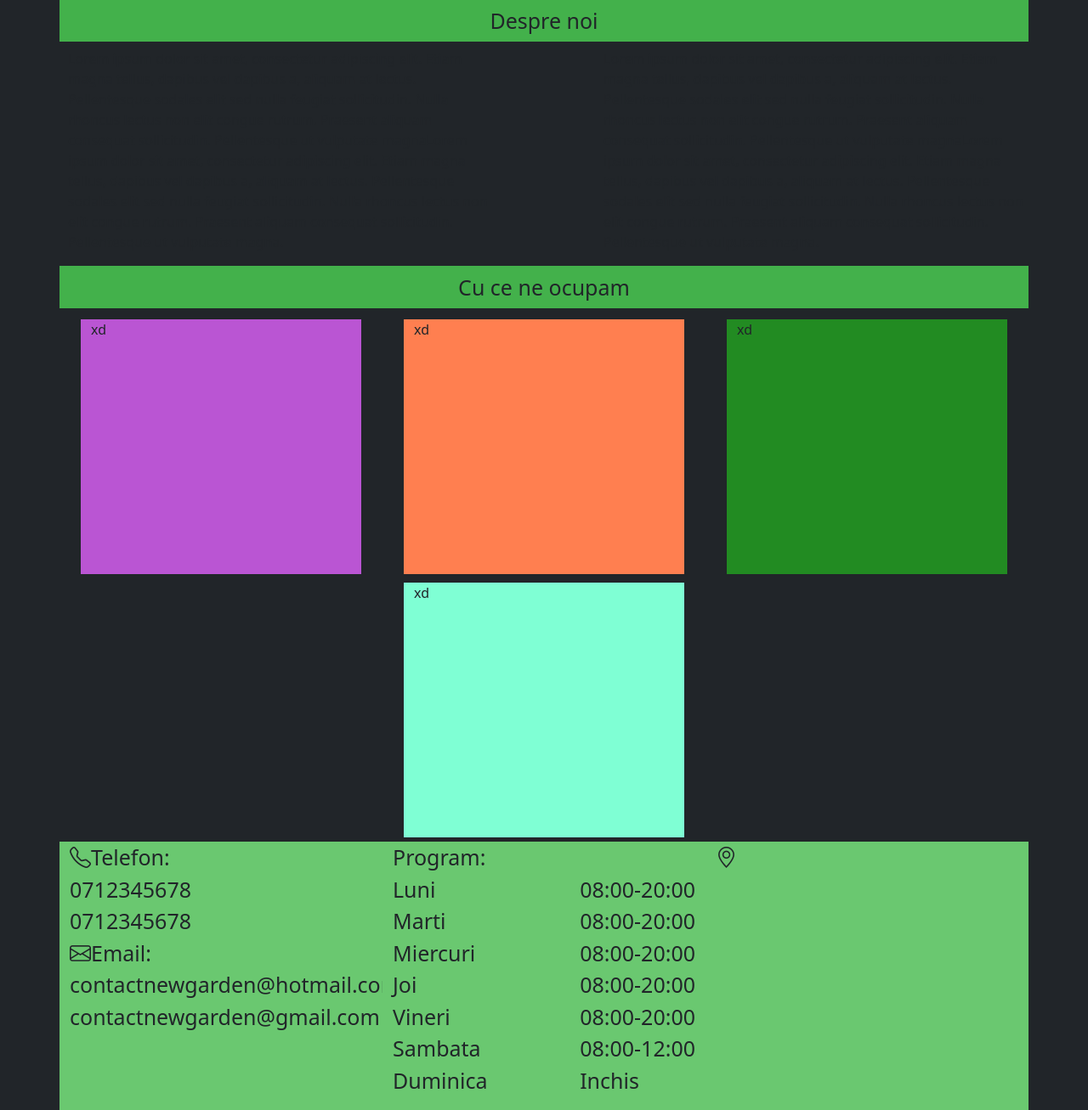
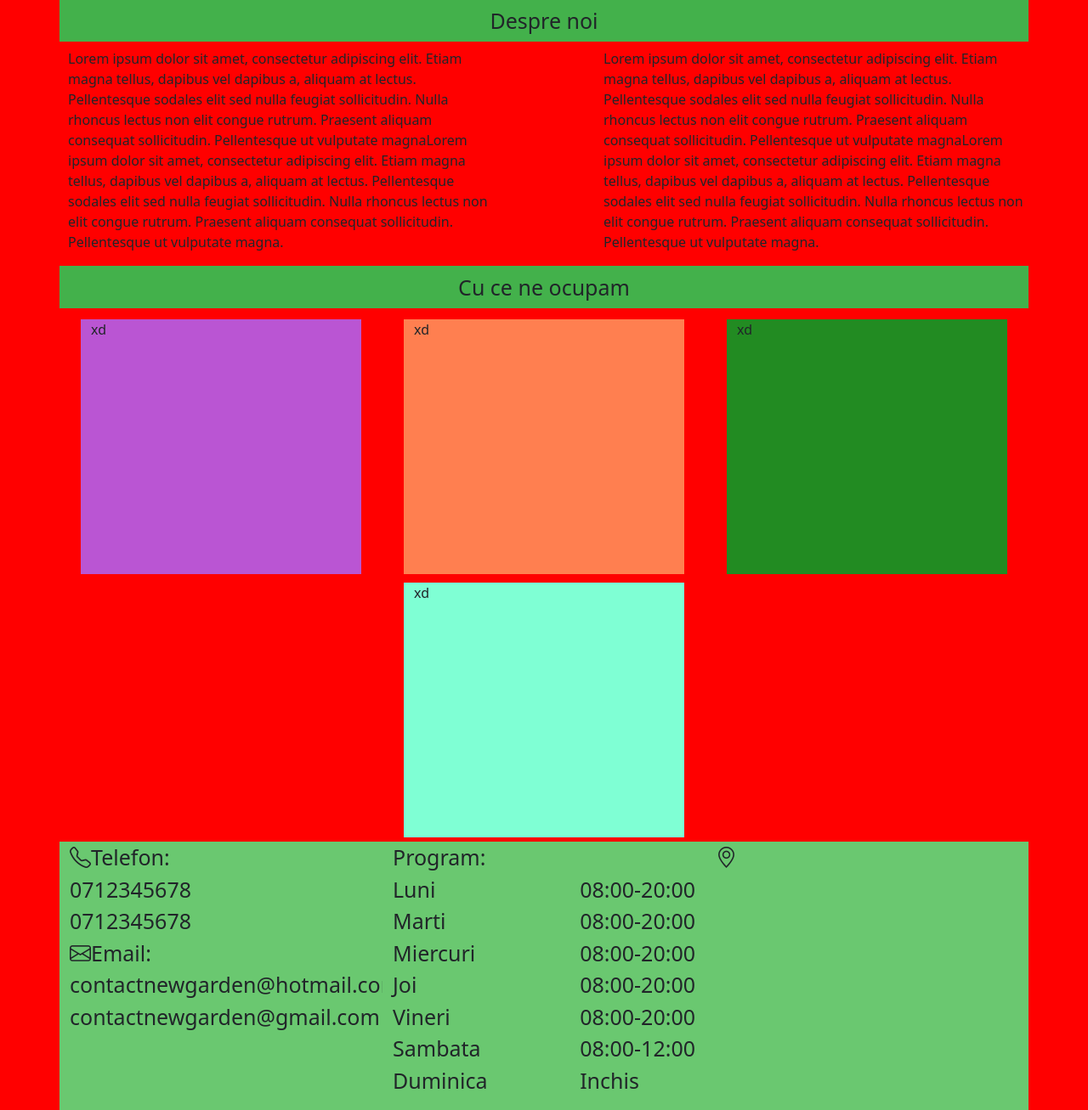
Before and after one commit to ImHony/Website, a PHP site: page / in a window 1280 px wide. Shown: the part 590-1897 px from the top of the page at 85% size. Run offline with PHP 8.4, Linux system fonts and the light colour scheme; some web fonts are replaced.

Commit message:
Update styles.css

```diff
--- a/css/styles.css
+++ b/css/styles.css
@@ -2,7 +2,7 @@
 
 body {
 
-  background-color: #212529;
+  background-color: red;
 
 
 }
```
